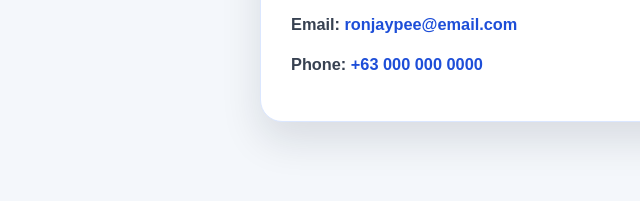
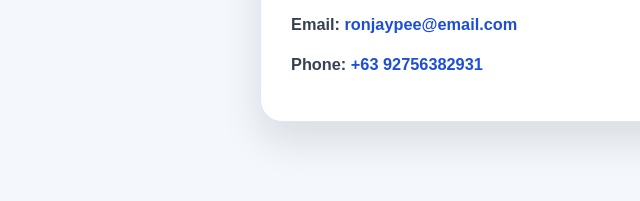
Before and after one commit to jaypeematienzo5-debug/ronjaypee.github.io, a plain HTML site: page index.html in a window 1280 px wide. Shown: the part 3183-3384 px from the top of the page, 0-640 px from the left. Drawn offline with Linux system fonts and the light colour scheme.

Commit message:
Update index.html

```diff
--- a/index.html
+++ b/index.html
@@ -639,7 +639,7 @@
         <p><strong>GitHub:</strong> <a href="https://github.com/ronjaypee" target="_blank">github.com/ronjaypee</a></p>
         <p><strong>Website:</strong> <a href="https://ronjaypee.github.io" target="_blank">ronjaypee.github.io</a></p>
         <p><strong>Email:</strong> <a href="mailto:ronjaypee@email.com">ronjaypee@email.com</a></p>
-        <p><strong>Phone:</strong> <a href="tel:+630000000000">+63 000 000 0000</a></p>
+        <p><strong>Phone:</strong> <a href="tel:+630000000000">+63 92756382931</a></p>
       </div>
     </div>
   </section>
```
